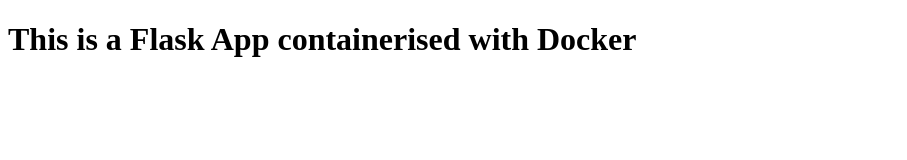
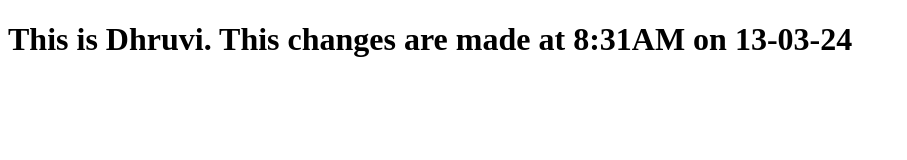
Before and after one commit to DhruviHiteshkumarSuthar/EADC_prac9, a plain HTML site: page templates/index.html in a window 1280 px wide. Shown: the whole page, without its empty margins (0-907 px from the left). Drawn offline with Linux system fonts and the light colour scheme.

Commit message:
Update index.html

```diff
--- a/templates/index.html
+++ b/templates/index.html
@@ -6,6 +6,6 @@
     <title>Flask Docker</title>
 </head>
 <body>
-    <h1>This is a Flask App containerised with Docker</h1>
+    <h1>This is Dhruvi. This changes are made at 8:31AM on 13-03-24</h1>
 </body>
 </html>
```
